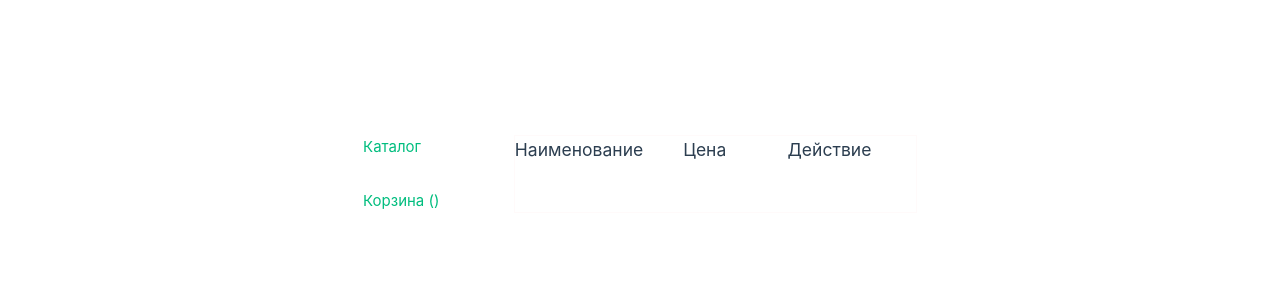
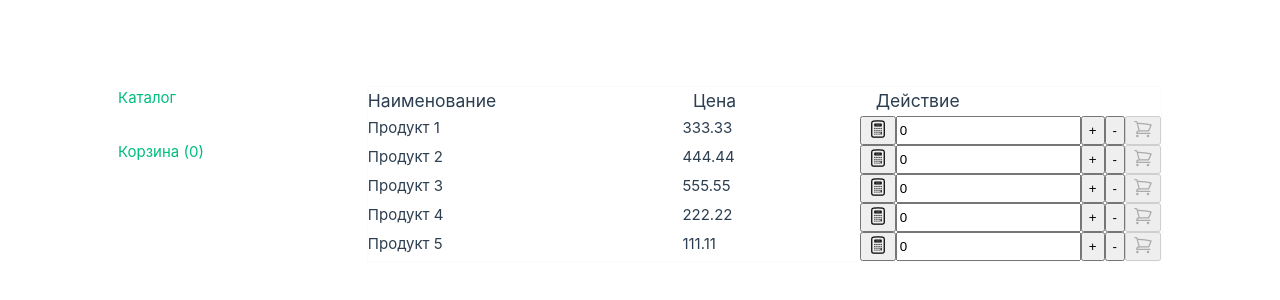
Before and after one commit to Ann-Fox/seus-lab, a Vue app: page / in a window 1280 px wide. Shown: the part 226-526 px from the top of the page. Built offline with nearby package versions, Linux system fonts and the light colour scheme.

Commit message:
add CartItem, CatalogItem

```diff
--- a/src/App.vue
+++ b/src/App.vue
@@ -1,29 +1,8 @@
 <script setup>
 import { RouterLink, RouterView } from 'vue-router'
+import { useCartStore } from './stores/cart';
 
-import { reactive } from 'vue'
-
-const myProducts = reactive({
-  name: 'Продукт 1',
-  price: '333.33',
-},
-{
-  name: 'Продукт 2',
-  price: '444.44',
-},
-{
-  name: 'Продукт 3',
-  price: '555.55',
-},
-{
-  name: 'Продукт 4',
-  price: '222.22',
-},
-{
-  name: 'Продукт 5',
-  price: '111.11',
-},
-)
+const store = useCartStore()
 </script>
 
 <template>
@@ -31,7 +10,7 @@ const myProducts = reactive({
   <section class="main">
     <div class="main__nav">
       <RouterLink to="/">Каталог</RouterLink>
-      <RouterLink to="/cart">Корзина ({{ count }})</RouterLink>
+      <RouterLink to="/cart">Корзина ({{ store.items.length }})</RouterLink>
     </div>
     <div class="main__products">
       <RouterView />
@@ -69,10 +48,7 @@ grid-column-gap: 50px;
   flex-direction: column;
   gap: 30px;
 }
-.main__nav button {
-  width: 80%;
-    height: 40px;
-}
+
 .main__products {
   border: 1px solid snow;
 }
--- /dev/null
+++ b/src/components/CartItem.vue
@@ -0,0 +1,44 @@
+<script setup>
+
+defineProps({
+  nameProduct: {
+    type: String,
+    required: true
+
+  },
+  priceProduct: {
+    type: Number,
+    required: true
+
+  },
+
+  qtyProduct: {
+    type: Number,
+    required: true
+
+  }
+})
+</script>
+
+<template>
+    <div class="cart__item" >
+        <div>{{ nameProduct }}</div>
+        <div>{{ priceProduct }}</div>
+        <div>{{ qtyProduct }}</div>
+        <div>{{ priceProduct*qtyProduct }}
+            <button>&times;</button>
+        </div>
+    </div>
+
+
+  </template>
+
+<style>
+.cart__item {
+display: grid;
+grid-template-columns: 2fr repeat(2, 1fr) 2fr;
+grid-template-rows: 1fr;
+grid-column-gap: 40px;
+grid-row-gap: 0px;
+}
+</style>
--- /dev/null
+++ b/src/components/CatalogItem.vue
@@ -0,0 +1,80 @@
+<script setup>
+import { ref } from 'vue';
+import IconCalc from './icons/IconCalc.vue';
+import IconCart from './icons/IconCart.vue';
+import { useCartStore } from '../stores/cart';
+
+
+const props = defineProps({
+  nameProduct: {
+    type: String,
+    required: true
+
+  },
+  priceProduct: {
+    type: Number,
+    required: true
+
+  }
+})
+
+const qty = ref(0)
+
+const store = useCartStore()
+
+const add = () => {
+  store.add({
+    name: props.nameProduct,
+    price: props.priceProduct,
+    qty: qty.value
+  })
+  qty.value = 0
+}
+
+</script>
+
+<template>
+  <div class="catalog__item">
+    <div class="name-price">
+      <div>{{ nameProduct }}</div>
+      <div>{{ priceProduct }}</div>
+    </div>
+    <div class="action">
+      <button>
+        <IconCalc class="icon"></IconCalc>
+      </button>
+      <input type="number" :value="qty"/>
+      <button @click="qty++">+</button>
+      <button @click="qty--">-</button>
+      <button :disabled="qty <= 0" @click="add">
+        <IconCart class="icon"></IconCart>
+      </button>
+    </div>
+  </div>
+
+</template>
+
+<style scoped>
+.catalog__item {
+display: grid;
+grid-template-columns: 3fr 2fr;
+grid-column-gap: 40px;
+grid-row-gap: 50px;
+}
+
+.name-price {
+  display: grid;
+grid-template-columns: 2fr 1fr;
+grid-column-gap: 40px;
+}
+
+.action {
+  display: flex;
+    justify-content: space-between;
+}
+
+.icon {
+  width: 20px;
+}
+
+</style>
--- a/src/components/HelloWorld.vue
+++ /dev/null
@@ -1,47 +0,0 @@
-<script setup>
-defineProps({
-  msg: {
-    type: String,
-    required: true
-  }
-})
-</script>
-
-<template>
-  <!-- <div class="greetings">
-    <h1 class="green">{{ msg }}</h1>
-    <h3>
-      Это ХеллоуВорлд!!!!
-    </h3>
-  </div> -->
-  <ul>
-    <li v-for="(value, key, index) in myProducts">
-		  {{ index }}. {{ key }}: {{ value }}
-		</li>
-  </ul>
-</template>
-
-<style scoped>
-/* h1 {
-  font-weight: 500;
-  font-size: 2.6rem;
-  position: relative;
-  top: -10px;
-}
-
-h3 {
-  font-size: 1.2rem;
-}
-
-.greetings h1,
-.greetings h3 {
-  text-align: center;
-}
-
-@media (min-width: 1024px) {
-  .greetings h1,
-  .greetings h3 {
-    text-align: left;
-  }
-} */
-</style>
--- /dev/null
+++ b/src/components/icons/IconCalc.vue
@@ -0,0 +1,5 @@
+<template>
+   <svg xmlns="http://www.w3.org/2000/svg" fill="none" viewBox="0 0 24 24" stroke-width="1.5" stroke="currentColor" class="w-6 h-6">
+  <path stroke-linecap="round" stroke-linejoin="round" d="M15.75 15.75V18m-7.5-6.75h.008v.008H8.25v-.008zm0 2.25h.008v.008H8.25V13.5zm0 2.25h.008v.008H8.25v-.008zm0 2.25h.008v.008H8.25V18zm2.498-6.75h.007v.008h-.007v-.008zm0 2.25h.007v.008h-.007V13.5zm0 2.25h.007v.008h-.007v-.008zm0 2.25h.007v.008h-.007V18zm2.504-6.75h.008v.008h-.008v-.008zm0 2.25h.008v.008h-.008V13.5zm0 2.25h.008v.008h-.008v-.008zm0 2.25h.008v.008h-.008V18zm2.498-6.75h.008v.008h-.008v-.008zm0 2.25h.008v.008h-.008V13.5zM8.25 6h7.5v2.25h-7.5V6zM12 2.25c-1.892 0-3.758.11-5.593.322C5.307 2.7 4.5 3.65 4.5 4.757V19.5a2.25 2.25 0 002.25 2.25h10.5a2.25 2.25 0 002.25-2.25V4.757c0-1.108-.806-2.057-1.907-2.185A48.507 48.507 0 0012 2.25z" />
+</svg>
+</template>
--- /dev/null
+++ b/src/components/icons/IconCart.vue
@@ -0,0 +1,6 @@
+<template>
+<svg xmlns="http://www.w3.org/2000/svg" fill="none" viewBox="0 0 24 24" stroke-width="1.5" stroke="currentColor" class="w-6 h-6">
+  <path stroke-linecap="round" stroke-linejoin="round" d="M2.25 3h1.386c.51 0 .955.343 1.087.835l.383 1.437M7.5 14.25a3 3 0 00-3 3h15.75m-12.75-3h11.218c1.121-2.3 2.1-4.684 2.924-7.138a60.114 60.114 0 00-16.536-1.84M7.5 14.25L5.106 5.272M6 20.25a.75.75 0 11-1.5 0 .75.75 0 011.5 0zm12.75 0a.75.75 0 11-1.5 0 .75.75 0 011.5 0z" />
+</svg>
+
+</template>
--- /dev/null
+++ b/src/stores/cart.js
@@ -0,0 +1,12 @@
+import { ref } from 'vue'
+import { defineStore } from 'pinia'
+
+export const useCartStore = defineStore('cart', () => {
+  const items = ref([])
+
+  function add(item) {
+    items.value.push(item)
+  }
+
+  return { items, add }
+})
--- a/src/views/CartView.vue
+++ b/src/views/CartView.vue
@@ -1,16 +1,31 @@
+<script setup>
+import { useCartStore } from '../stores/cart';
+
+import CartItem from '../components/CartItem.vue';
+const store = useCartStore()
+
+</script>
+
 <template>
-  <div class="about">
-    <h1>Корзина</h1>
-    <p></p>
+    <div class="cart__head">
+    <h3>Наименование</h3>
+    <h3>Цена</h3>
+    <h3>Количество</h3>
+    <h3>Стоимость</h3>
   </div>
+
+  <div class="cart__items">
+    <CartItem v-for="item in store.items" :key="item.name" :name-product="item.name" :price-product="item.price" :qty-product="item.qty"></CartItem>
+  </div>
+  <!-- {{ JSON.stringify(store.items) }} -->
 </template>
 
 <style>
-@media (min-width: 1024px) {
-  .about {
-    min-height: 100vh;
-    display: flex;
-    align-items: center;
-  }
+.cart__head {
+display: grid;
+grid-template-columns: 2fr repeat(2, 1fr) 2fr;
+grid-template-rows: 1fr;
+grid-column-gap: 40px;
+grid-row-gap: 0px;
 }
 </style>
--- a/src/views/CatalogView.vue
+++ b/src/views/CatalogView.vue
@@ -1,5 +1,28 @@
 <script setup>
-import HelloWorld from '../components/HelloWorld.vue';
+import CatalogItem from '../components/CatalogItem.vue';
+
+const items = [
+  {
+    name: 'Продукт 1',
+    price: 333.33,
+  },
+  {
+    name: 'Продукт 2',
+    price: 444.44,
+  },
+  {
+    name: 'Продукт 3',
+    price: 555.55,
+  },
+  {
+    name: 'Продукт 4',
+    price: 222.22,
+  },
+  {
+    name: 'Продукт 5',
+    price: 111.11,
+  },
+]
 </script>
 
 <template>
@@ -10,10 +33,7 @@ import HelloWorld from '../components/HelloWorld.vue';
 
   </div>
   <div class="catalog__items">
-    <HelloWorld></HelloWorld>
-    <HelloWorld></HelloWorld>
-    <HelloWorld msg="Another MSG!!!!!!!"></HelloWorld>
-    <HelloWorld msg="Это мсг!!!!!"></HelloWorld>
+    <CatalogItem v-for="item in items" :key="item.name" :name-product="item.name" :price-product="item.price"></CatalogItem>
   </div>
 </template>
 
```
Also changed, not shown: src/components/icons/IconCommunity.vue (deleted, +0 -7 lines), src/components/icons/IconDocumentation.vue (deleted, +0 -7 lines).
